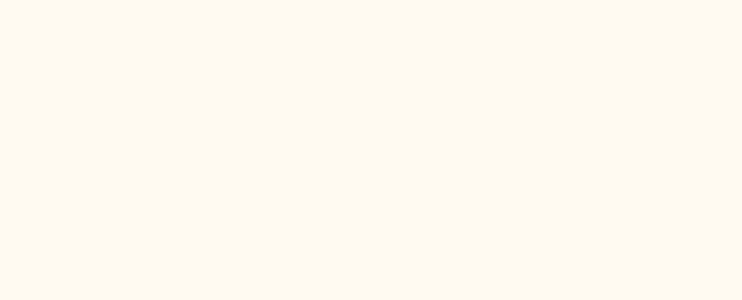
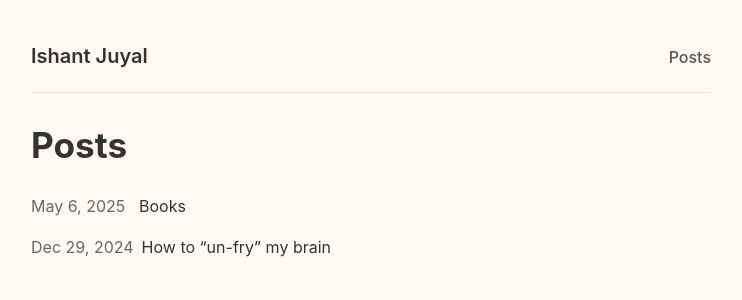
Before and after one commit to ishantjuyal/blog, an Astro site: page /blog in a window 1280 px wide. Before the commit this address had no page. Shown: the whole page, without its empty margins (269-1011 px from the left). Built offline with nearby package versions, Linux system fonts and the light colour scheme; Astro itself is replaced by a stand-in of ours.

Commit message:
Added navbar

```diff
--- a/src/layouts/Layout.astro
+++ b/src/layouts/Layout.astro
@@ -35,6 +35,17 @@ const googleAnalyticsId = 'G-GPHNTYTXYB'; // Replace with your actual GA4 tracki
     <!-- You can add other common head elements here -->
 </head>
 <body>
-    <slot />
+<!-- HEADER / NAV  -->
+    <header class="site-header">
+      <div class="container">
+        <a href="/" class="site-title">Ishant Juyal</a>
+        <nav class="site-nav">
+          <a href="/blog">Posts</a>
+        </nav>
+      </div>
+    </header>
+
+    <!-- PAGE CONTENT -->
+    <main><slot /></main>
 </body>
 </html>
--- /dev/null
+++ b/src/pages/blog/index.astro
@@ -0,0 +1,38 @@
+---
+// src/pages/blog/index.astro
+import Layout from '../../layouts/Layout.astro';
+import { getCollection } from 'astro:content';
+import '../../styles/global.css';
+
+const posts = await getCollection('blog');
+posts.sort((a, b) => b.data.date.valueOf() - a.data.date.valueOf());
+
+function formatDate(date) {
+  return date.toLocaleDateString('en-US', { day:'numeric', month:'short', year:'numeric' });
+}
+
+const pageTitle = 'All Posts – Ishant Juyal';
+const pageDesc  = 'Archive of everything I’ve written.';
+const canonical = new URL(Astro.url.pathname, Astro.site).toString();
+---
+
+<Layout title={pageTitle} description={pageDesc} canonicalURL={canonical}>
+  <main>
+    <h1>Posts</h1>
+
+    {posts.length ? (
+      <ul class="post-list">
+        {posts.map(p => (
+          <li class="post-item">
+            <span class="post-date">{formatDate(p.data.date)}</span>
+            <span class="post-title">
+              <a href={`/blog/${p.slug}`}>{p.data.title}</a>
+            </span>
+          </li>
+        ))}
+      </ul>
+    ) : (
+      <p class="no-posts-message">Nothing here yet. Stay tuned!</p>
+    )}
+  </main>
+</Layout>
--- a/src/pages/index.astro
+++ b/src/pages/index.astro
@@ -34,7 +34,7 @@ const canonicalURL = new URL(Astro.url.pathname, Astro.site).toString();
             </p>
 
             <p>Below, you'll find some of my blog posts. Feel free to explore them!</p>
-            <p>I also write on Substack (different from the blog posts): <a href="https://ishant.substack.com/" target="_blank">Ishant's Newsletter</a></p>
+            <p>I also write my thoughts in a newsletter (different from the blog posts). If you’d like to be notified of my new posts there, subscribe on Substack: <a href="https://ishant.substack.com/" target="_blank">Ishant's Newsletter</a></p>
         </section>
 
         <section id="blog-posts">
--- a/src/styles/global.css
+++ b/src/styles/global.css
@@ -1,31 +1,34 @@
-/* src/styles/global.css */
+/* ───────────────────────────────────────────
+   src/styles/global.css
+   ─────────────────────────────────────────── */
+
+/* Shared design-tokens */
+:root {
+    --content-w: 680px;          /* one canonical width for body + header */
+    --link-color: #8b2b2b;       /* accent link colour (adjust if you want red) */
+    --bg: #FFFAF1;               /* paper-cream background */
+  }
+
+  /* Base layout & typography */
   body {
-    background-color: #FFFAF1;
-    font-family: -apple-system, BlinkMacSystemFont, 'Segoe UI', Roboto, Oxygen, Ubuntu, Cantarell, 'Open Sans', 'Helvetica Neue', sans-serif;
+    background-color: var(--bg);
+    font-family: -apple-system, BlinkMacSystemFont, 'Segoe UI', Roboto, Oxygen, Ubuntu,
+                 Cantarell, 'Open Sans', 'Helvetica Neue', sans-serif;
     line-height: 1.6;
     color: #333;
-    max-width: 650px;
+    max-width: var(--content-w);
     margin: 0 auto;
     padding: 20px;
   }
 
-header {
-    text-align: center;
-    margin-bottom: 40px;
+  h1 {
+    font-size: 2.2em;            /* slightly smaller than before */
+    margin-bottom: 0.6em;
   }
 
-h1 {
-    font-size: 2.5em;
-    margin-bottom: 0.5em;
-}
+  h2 { margin-bottom: 0.3em; }
 
-article {
-    margin-bottom: 40px;
-}
-
-h2 {
-    margin-bottom: 0.3em;
-}
+  article { margin-bottom: 40px; }
 
   .date {
     color: #666;
@@ -33,52 +36,100 @@ h2 {
     margin-bottom: 1em;
   }
 
-:root {
-    --link-color: #990606; /* This is blue, change it to your preferred color */
-}
-
-a, a:visited, a:hover, a:active {
+  /* Links */
+  a,
+  a:visited,
+  a:hover,
+  a:active {
     color: var(--link-color);
     text-decoration: none;
   }
 
-a:hover {
-    text-decoration: underline;
+  a:hover { text-decoration: underline; }
+
+  /* ── Header & Nav ─────────────────────────── */
+  .site-header {
+    border-bottom: 1px solid #e5e5e5;
+    padding: 1.25rem 0;
   }
 
-.post-list {
-    list-style-type: none;
-    padding: 0;
+  .container {
+    max-width: var(--content-w);
+    margin: 0 auto;
+    padding: 0 0;            /* small side gutter for phones */
+    display: flex;
+    justify-content: space-between;
+    align-items: baseline;      /* aligns “Posts” baseline with site title */
   }
+
+  .site-title,
+  .site-title:visited,
+  .site-title:hover,
+  .site-title:active {
+    font-size: 1.25rem;
+    font-weight: 600;
+    color: #333;
+    text-decoration: none;
+  }
+
+  .site-nav {
+    display: flex;
+    gap: 1.5rem;
+  }
+
+  .site-nav a,
+  .site-nav a:visited,
+  .site-nav a:hover,
+  .site-nav a:active {
+    color: #555;                /* slightly softer than pure black */
+    font-weight: 500;
+    text-decoration: none;
+  }
+
+  .site-nav a:hover { text-decoration: underline; }
+
+  /* ── Post list ────────────────────────────── */
+  .post-list { list-style: none; padding: 0; }
+
   .post-item {
     margin-bottom: 15px;
     display: flex;
     align-items: baseline;
   }
+
   .post-date {
-    min-width: 100px; /* Increased from 100px to accommodate longer date format */
-    margin-right: 8px; /* This adds space between date and title */
+    min-width: 100px;
+    margin-right: 8px;
     color: #666;
-    flex-shrink: 0; /* Prevents the date from shrinking */
-}
-.post-title {
-    flex-grow: 1;
-}
-.post-title a {
-    text-decoration: none;
-    color: #333;
-}
-.post-title a:hover {
-    text-decoration: underline;
+    flex-shrink: 0;
   }
 
-.back-link {
-    color: #666 !important; /* Override the general link color */
+  .post-title { flex-grow: 1; }
+
+  .post-title a { color: #333; }
+
+  .post-title a:hover { text-decoration: underline; }
+
+  /* Back-link on individual post pages */
+  .back-link,
+  .back-link:visited,
+  .back-link:hover,
+  .back-link:active {
+    color: #666;
     text-decoration: none;
     transition: color 0.3s ease;
   }
 
-.back-link:hover {
-    color: #000 !important; /* Darker on hover */
-    text-decoration: none !important; /* No underline on hover */
+  .back-link:hover { color: #333; }
+
+  /* ── Mobile tweaks ────────────────────────── */
+  @media (max-width: 640px) {
+    body { padding: 16px; }
+
+    .post-item {
+      flex-direction: column;
+      align-items: flex-start;
     }
+
+    .post-date { margin-bottom: 4px; }
+  }
```
Lines whose indentation alone changed are shown as unchanged.
